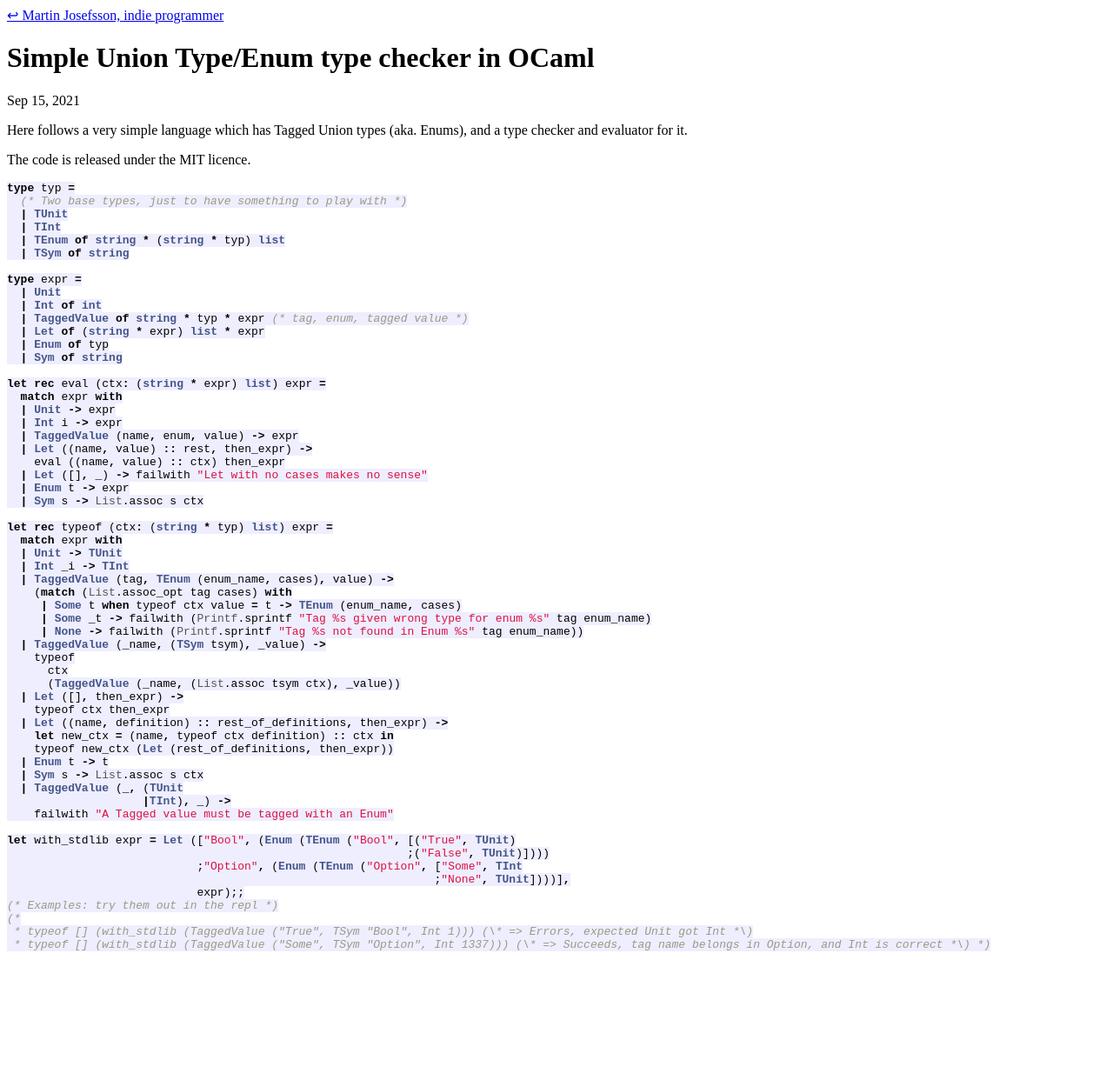
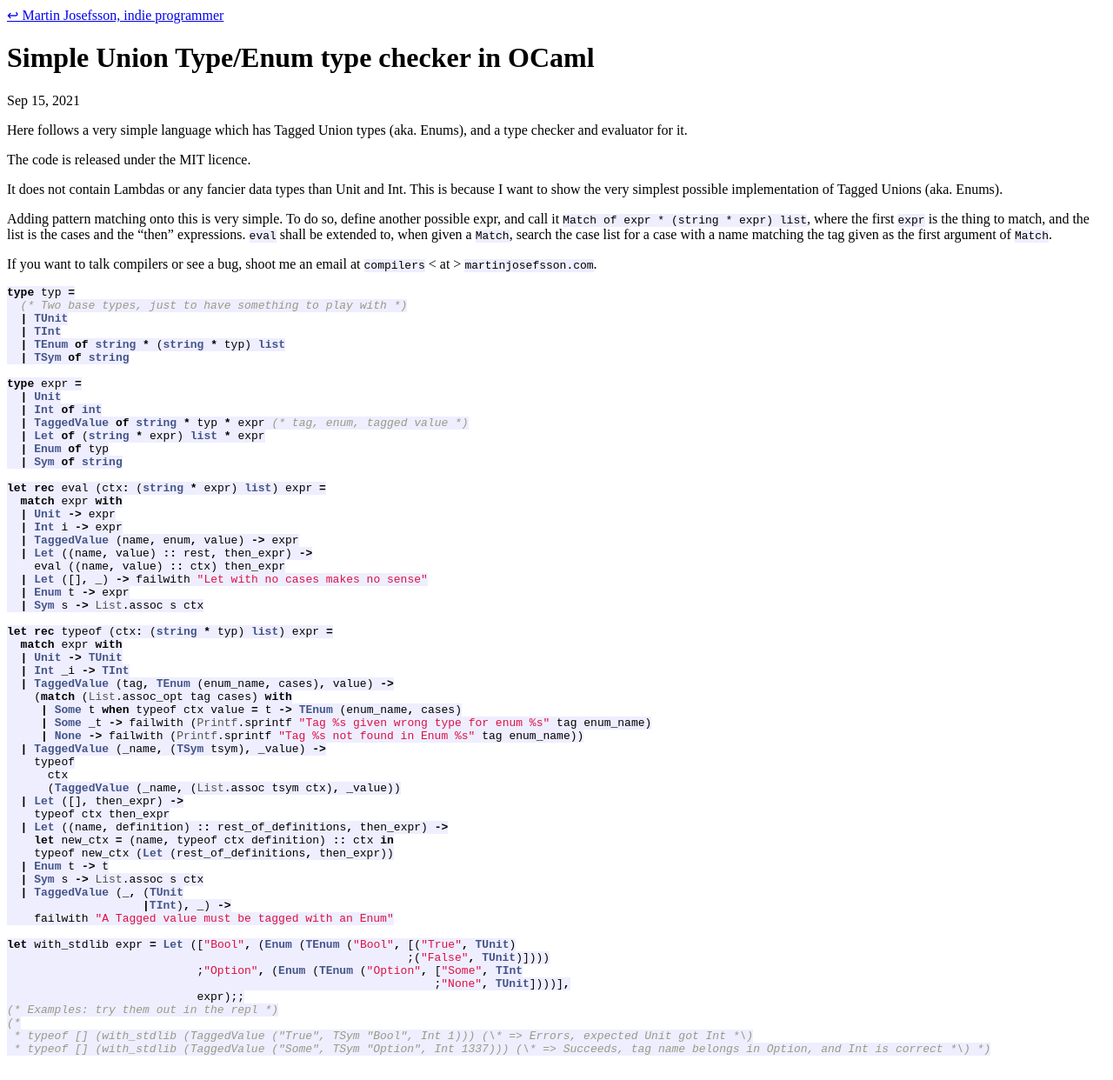
Before and after one commit to fromheten/fromheten.github.io, a Jekyll site: the page built from _posts/2021-09-15-Simple_Union_Type_Enum_type_checker_in_OCaml.md, in a window 1280 px wide. Shown: the whole page at 87% size. Built offline with Jekyll 4.4.1, drawn with Linux system fonts in a browser that asks for light colours; before the commit the page ends 1122 px from its top, so only the background shows below that.

Commit message:
Add post "Simple Union Type/Enum type checker in OCaml"

````diff
--- a/_posts/2021-09-15-Simple_Union_Type_Enum_type_checker_in_OCaml.md
+++ b/_posts/2021-09-15-Simple_Union_Type_Enum_type_checker_in_OCaml.md
@@ -9,6 +9,12 @@ categories: ocaml compiler interpreter typecheck type
 Here follows a very simple language which has Tagged Union types (aka. Enums), and a type checker and evaluator for it.
 
 The code is released under the MIT licence.
+
+It does not contain Lambdas or any fancier data types than Unit and Int. This is because I want to show the very simplest possible implementation of Tagged Unions (aka. Enums).
+
+Adding pattern matching onto this is very simple. To do so, define another possible expr, and call it `Match of expr * (string * expr) list`, where the first `expr` is the thing to match, and the list is the cases and the "then" expressions. `eval` shall be extended to, when given a `Match`, search the case list for a case with a name matching the tag given as the first argument of `Match`.
+
+If you want to talk compilers or see a bug, shoot me an email at `compilers` < at > `martinjosefsson.com`.
 
 ```ocaml
 type typ =
````
